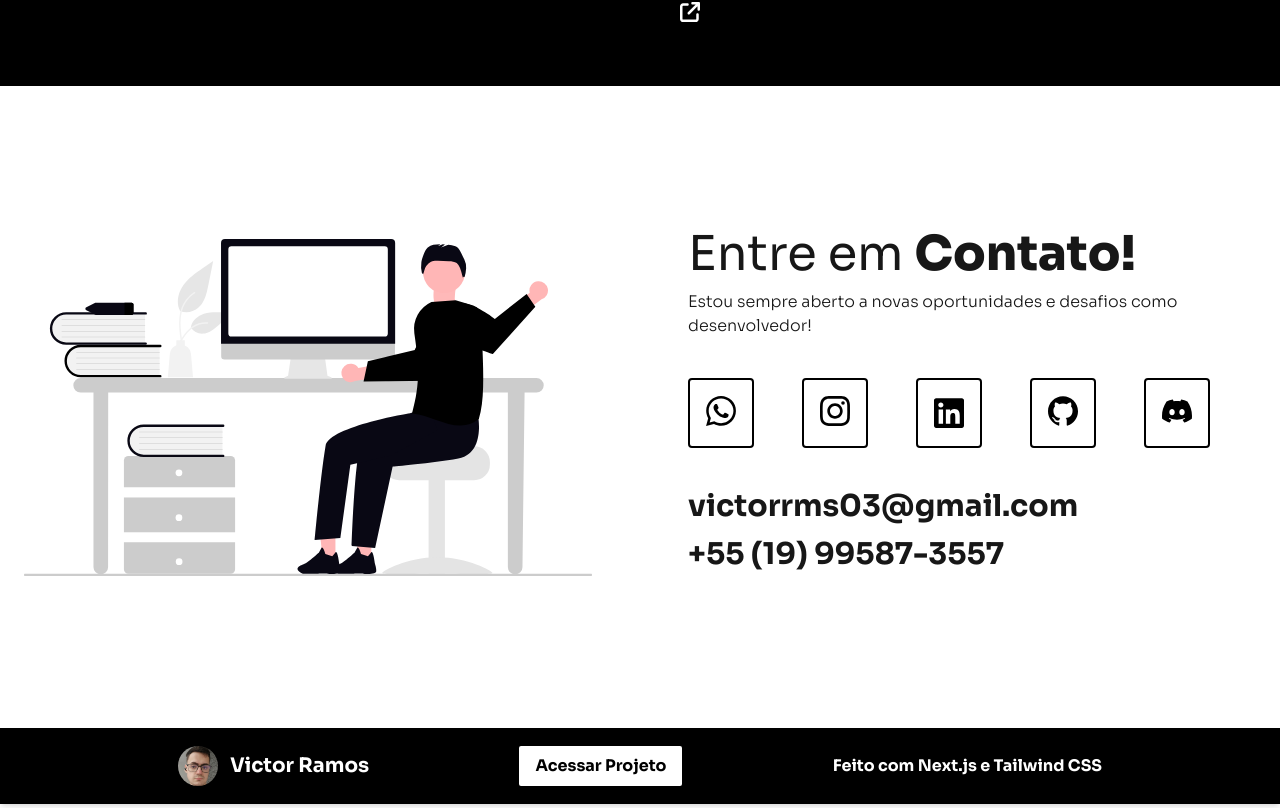
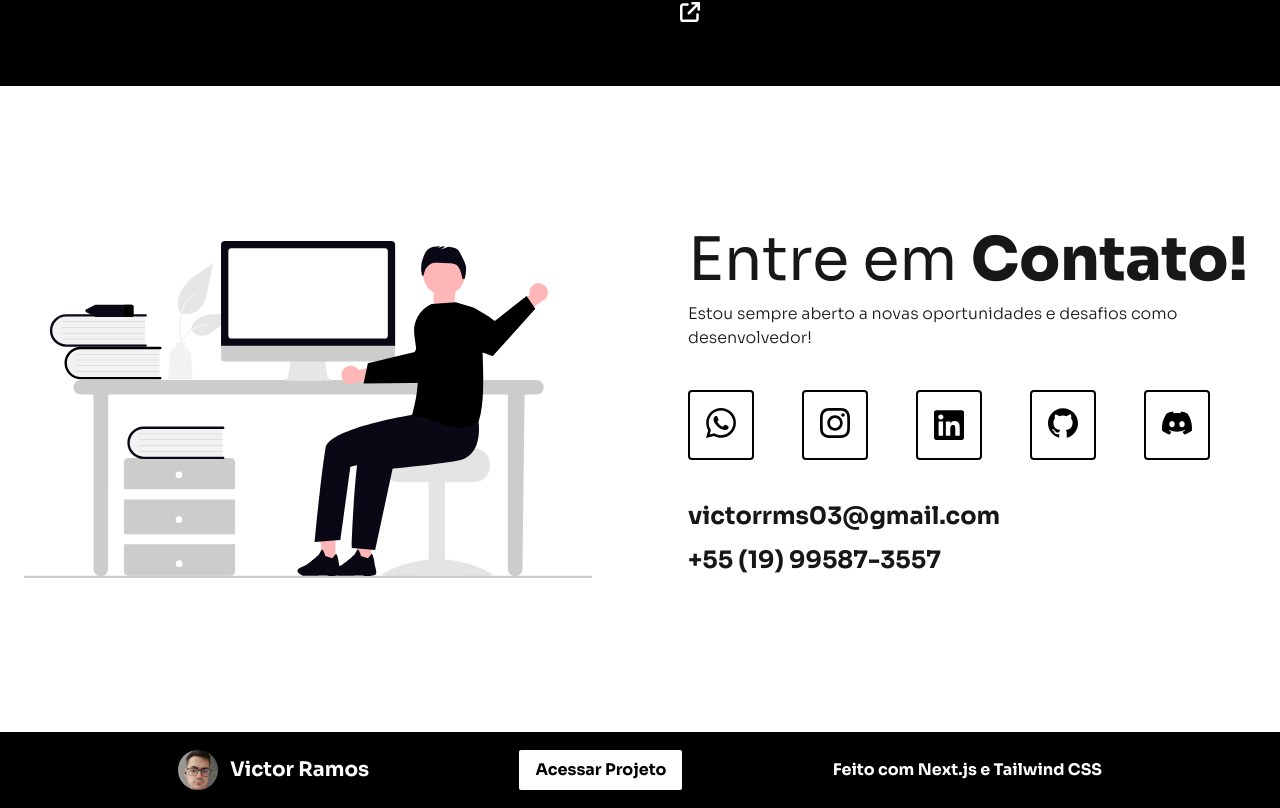
Before and after one commit to VictorRms03/Meu-Portfolio, a Next.js app: page / in a window 1280 px wide. Shown: the part 5552-6360 px from the top of the page. Built offline with nearby package versions, Linux system fonts and the light colour scheme.

Commit message:
feat: mudanças no tamanho das fontes em 'Contato'

```diff
--- a/src/components/Contato.tsx
+++ b/src/components/Contato.tsx
@@ -16,14 +16,14 @@ export default function Contato() {
 
                 <div className="w-1/2">
 
-                    <h2 className="text-5xl mb-3"> Entre em <span className="font-extrabold">Contato!</span> </h2>
+                    <h2 className="text-6xl mb-3"> Entre em <span className="font-extrabold">Contato!</span> </h2>
 
                     <p className="font-light"> Estou sempre aberto a novas oportunidades e desafios como desenvolvedor! </p>
 
                     <ContatoSocials />
 
-                    <h2 className="text-3xl mb-3 font-bold"> victorrms03@gmail.com </h2>
-                    <h2 className="text-3xl mb-3 font-bold"> +55 (19) 99587-3557 </h2>
+                    <h2 className="text-2xl mb-3 font-bold"> victorrms03@gmail.com </h2>
+                    <h2 className="text-2xl mb-3 font-bold"> +55 (19) 99587-3557 </h2>
 
                 </div>
 
```
